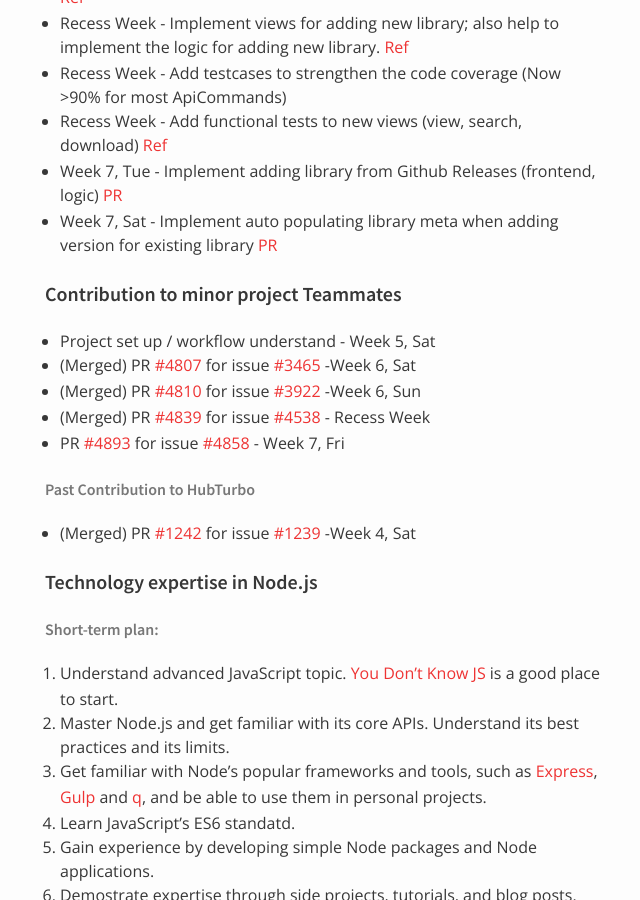
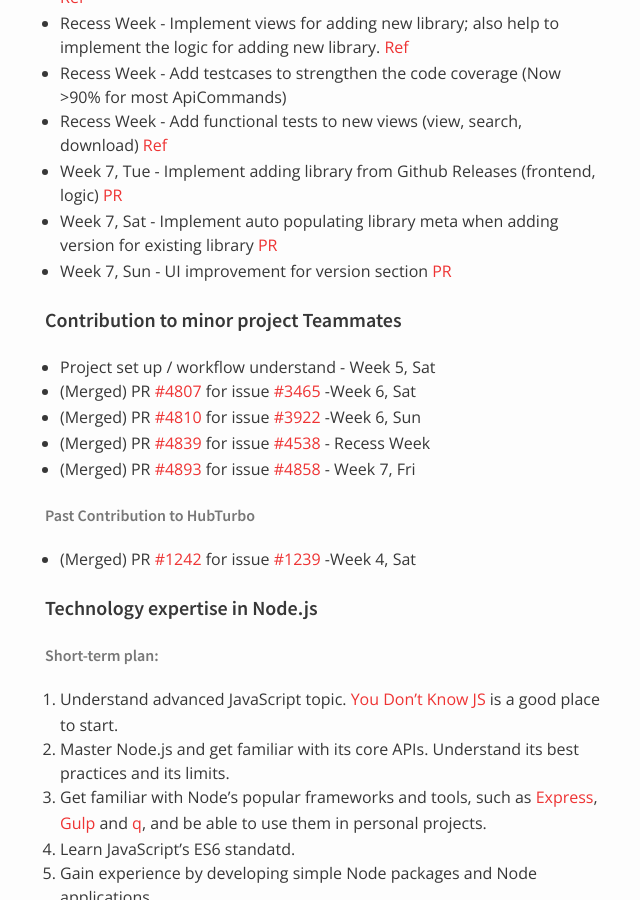
Before and after one commit to nus-oss/cs3281-AY1516S2-website, a Jekyll site: the page built from teams/codebender.md, in a window 1280 px wide and 900 px high, scrolled down 11589 px. Shown: the whole window, without its empty margins (325-965 px from the left). Built offline with Jekyll 4.4.1, drawn with Linux system fonts in a browser that asks for light colours.

Commit message:
Update Jiang Sheng's progress

```diff
--- a/teams/codebender.md
+++ b/teams/codebender.md
@@ -351,13 +351,14 @@ permalink: /teams/codebender/
 * Recess Week - Add functional tests to new views (view, search, download) [Ref](https://github.com/nus-fboa2016-CB/eratosthenes/blob/v2-api-development/Symfony/src/Codebender/LibraryBundle/Tests/Controller/ApiViewsControllerTest.php)
 * Week 7, Tue - Implement adding library from Github Releases (frontend, logic) [PR](https://github.com/nus-fboa2016-CB/eratosthenes/pull/16)
 * Week 7, Sat - Implement auto populating library meta when adding version for existing library [PR](https://github.com/codebendercc/eratosthenes/pull/50)
+* Week 7, Sun - UI improvement for version section [PR](https://github.com/codebendercc/eratosthenes/pull/51)
 
 #### Contribution to minor project Teammates
 * Project set up / workflow understand - Week 5, Sat
 * (Merged) PR [#4807](https://github.com/TEAMMATES/teammates/pull/4807) for issue [#3465](https://github.com/TEAMMATES/teammates/issues/3465) -Week 6, Sat
 * (Merged) PR [#4810](https://github.com/TEAMMATES/teammates/pull/4810) for issue [#3922](https://github.com/TEAMMATES/teammates/issues/3922) -Week 6, Sun
 * (Merged) PR [#4839](https://github.com/TEAMMATES/teammates/pull/4839) for issue [#4538](https://github.com/TEAMMATES/teammates/issues/4538) - Recess Week
-* PR [#4893](https://github.com/TEAMMATES/teammates/pull/4893) for issue [#4858](https://github.com/TEAMMATES/teammates/issues/4858) - Week 7, Fri
+* (Merged) PR [#4893](https://github.com/TEAMMATES/teammates/pull/4893) for issue [#4858](https://github.com/TEAMMATES/teammates/issues/4858) - Week 7, Fri
 
 ###### Past Contribution to HubTurbo
 * (Merged) PR [#1242](https://github.com/HubTurbo/HubTurbo/pull/1242) for issue [#1239](https://github.com/HubTurbo/HubTurbo/issues/1239) -Week 4, Sat
```
